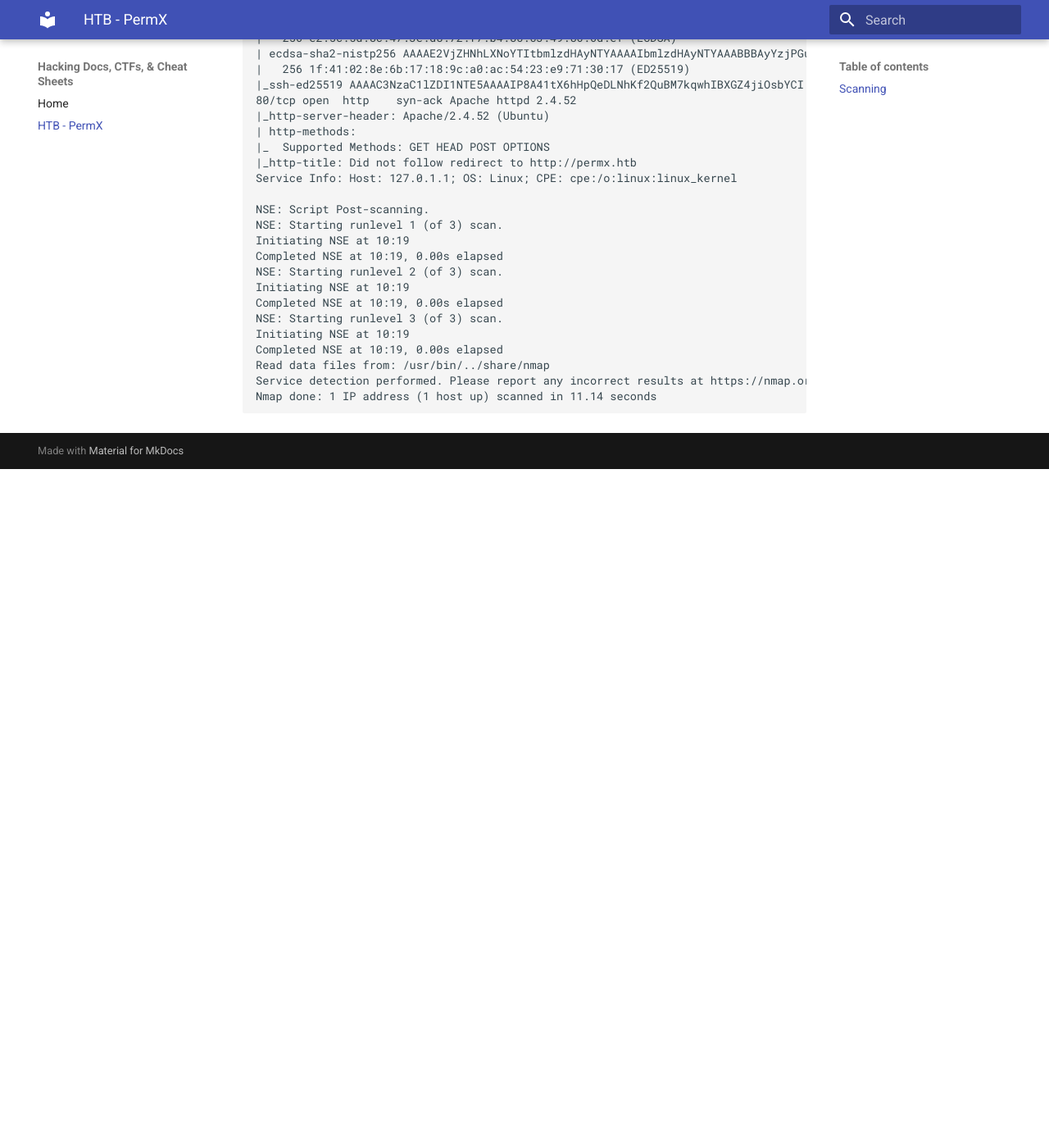
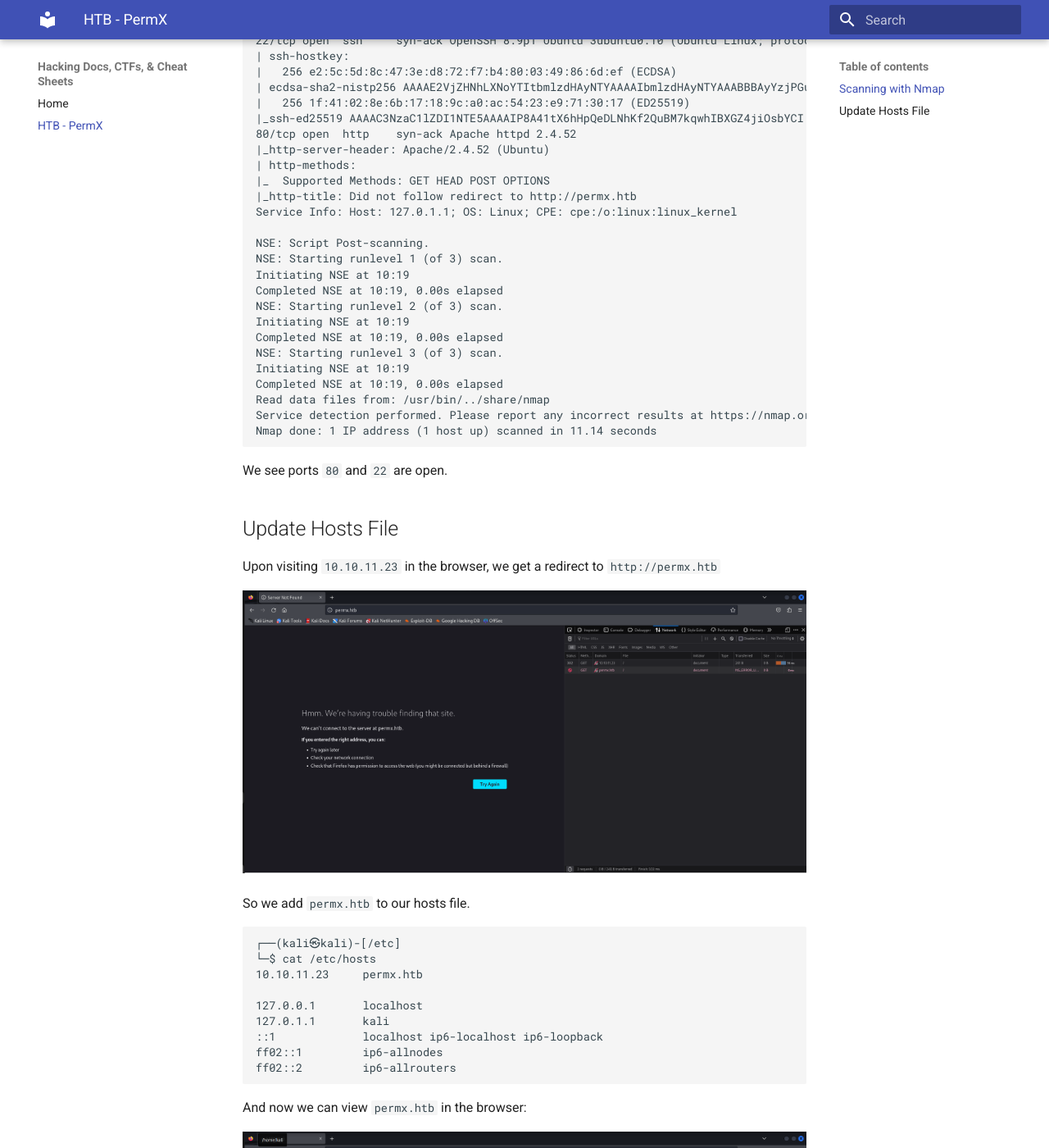
Before and after one commit to rustyabbott/hack.rustyabbott.com, an MkDocs documentation site: the page built from docs/permx.md, in a window 1280 px wide and 1400 px high, scrolled down 1061 px. Shown: the whole window at 82% size. Built offline with MkDocs 1.6.1 and Material for MkDocs 9.7.7, drawn with Linux system fonts in a browser that asks for light colours; before the commit the page ends 1633 px from its top, so only the background shows below that; some of the changed text lies outside the part shown.

Commit message:
Add hosts file section to PermX HackTheBox writeup

````diff
--- a/docs/permx.md
+++ b/docs/permx.md
@@ -1,6 +1,7 @@
 # HackTheBox - PermX [Linux, Easy]
 
-## Scanning
+## Scanning with Nmap
+`nmap -A -T4 -vvv -oN nmapscan <IP-ADDRESS>`
 
 ```
 ──(kali㉿kali)-[~]
@@ -73,3 +74,28 @@ Read data files from: /usr/bin/../share/nmap
 Service detection performed. Please report any incorrect results at https://nmap.org/submit/ .
 Nmap done: 1 IP address (1 host up) scanned in 11.14 seconds
 ```
+We see ports `80` and `22` are open.
+
+## Update Hosts File
+
+Upon visiting `10.10.11.23` in the browser, we get a redirect to `http://permx.htb`
+
+![permx.htb server not found](img/permx-server-not-found.png)
+
+So we add `permx.htb` to our hosts file.
+
+```
+┌──(kali㉿kali)-[/etc]
+└─$ cat /etc/hosts
+10.10.11.23     permx.htb
+
+127.0.0.1       localhost
+127.0.1.1       kali
+::1             localhost ip6-localhost ip6-loopback
+ff02::1         ip6-allnodes
+ff02::2         ip6-allrouters
+```
+
+And now we can view `permx.htb` in the browser:
+
+![permx.htb homepage](img/permx-homepage.png)
````
Also changed, not shown: docs/img/permx-homepage.png (added), docs/img/permx-server-not-found.png (added).
